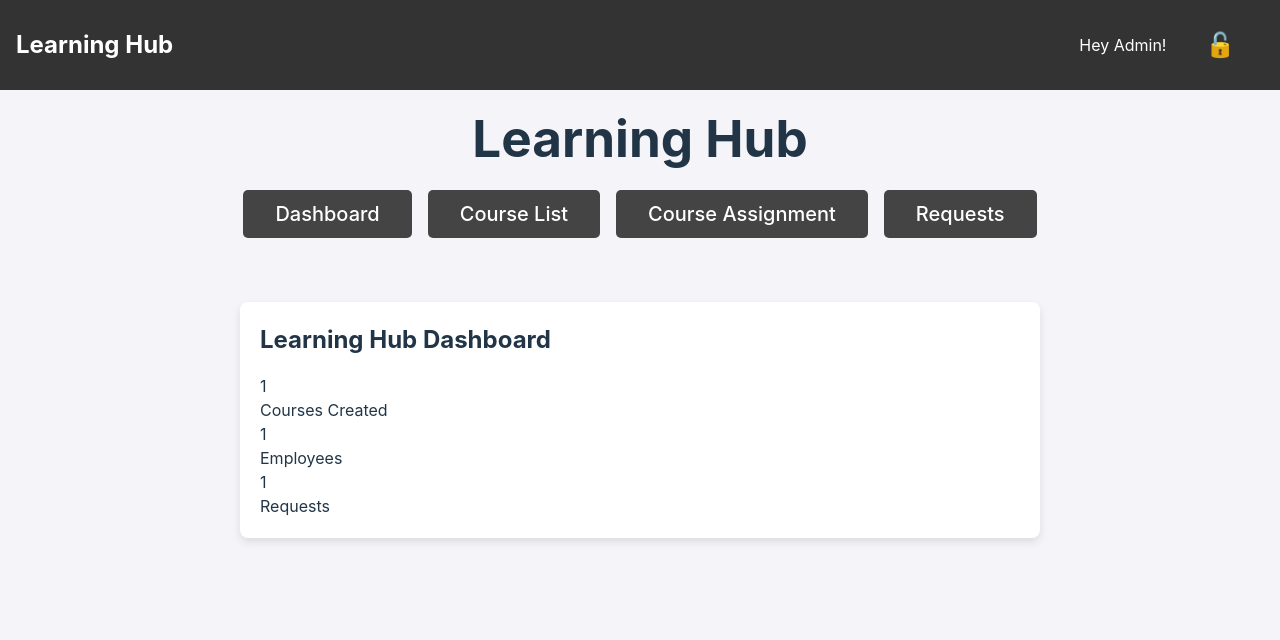
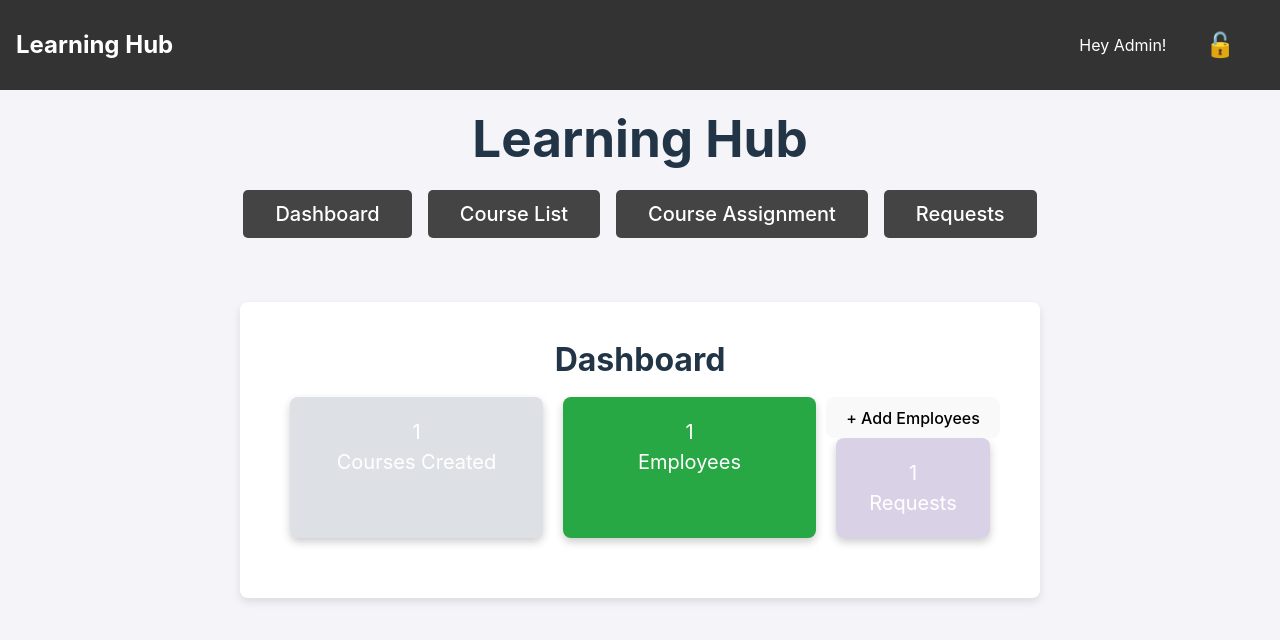
Before and after one commit to L-DMS-V1/Batch-1, a React (Vite) app in the folder Frontend/: page / in a window 1280 px wide. Shown: the top 640 px of the page. Built offline with nearby package versions, Linux system fonts and the light colour scheme.

Commit message:
Update Dashboard.jsx

```diff
--- a/Frontend/src/components/Dashboard.jsx
+++ b/Frontend/src/components/Dashboard.jsx
@@ -1,15 +1,23 @@
-import React from 'react';
-import './Dashboard.jsx';
+import React from "react";
+import "./Dashboard.css";
 
-const Dashboard = () => {
+function Dashboard() {
   return (
     <div className="dashboard">
-      <h2>Learning Hub Dashboard</h2>
-      <div className="card blue">1<br />Courses Created</div>
-      <div className="card green">1<br />Employees</div>
-      <div className="card purple">1<br />Requests</div>
+      <h1 className="dashboard-title">Dashboard</h1>
+
+      <div className="dashboard-box-container">
+        <div className="dashboard-box courses">1<br />Courses Created</div>
+        <div className="dashboard-box employees">1<br />Employees</div>
+        <div className="requests-container">
+          <button className="add-button">+ Add Employees</button>
+          <div className="dashboard-box requests">
+            1<br />Requests
+          </div>
+        </div>
+      </div>
     </div>
   );
-};
+}
 
 export default Dashboard;
```
